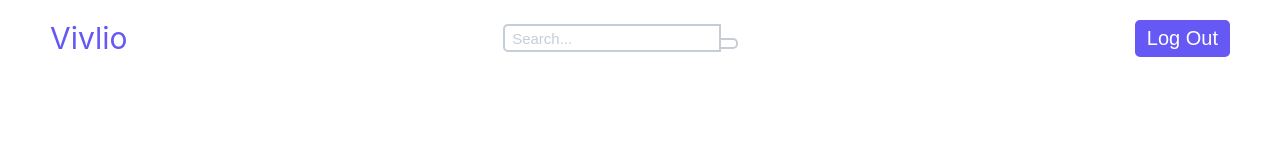
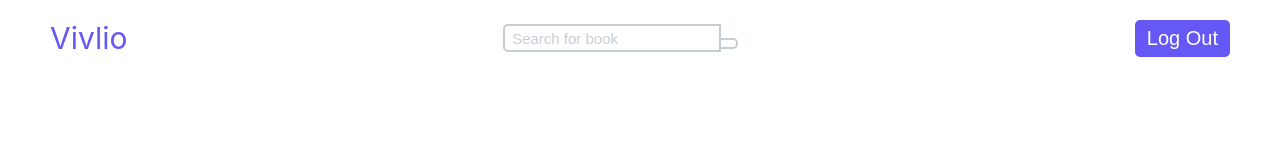
Before and after one commit to Neighborhood-Library/FrontEnd, a React (Create React App) app: page / in a window 1280 px wide. Shown: the top 160 px of the page. Built offline with nearby package versions, Linux system fonts and the light colour scheme.

Commit message:
added state to header component

```diff
--- a/src/Header.js
+++ b/src/Header.js
@@ -1,20 +1,29 @@
 import React from 'react'
 import './App.css'
 
-const Header = () => {
+class Header extends React.Component {
+  state = {
+    bookSearch: ''
+  }
+
+  render () {
     return (
       <header className="nav">
         <h1 className="title">Vivlio</h1>
         <div className="searchHolder">
-        <input type="text" className="bookSearch" placeholder="Search..." name="search"></input>
-        <button className="searchBtn"><i class="fas fa-search"></i></button>
+          <input
+            type="text" className="bookSearch"
+            placeholder="Search for book" name="bookSearch"
+            value={this.state.bookSearch}></input>
+          <button className="searchBtn" type="submit"><i className="fas fa-search"></i></button>
         </div>
         <div className="actions">
-        <button className="actionBtn account"><i class="far fa-user"></i></button>
+          <button className="actionBtn account"><i className="far fa-user"></i></button>
           <button className="actionBtn logout">Log Out</button>
         </div>
       </header>
     )
   }
+}
 
 export default Header
```
Lines whose indentation alone changed are shown as unchanged.
